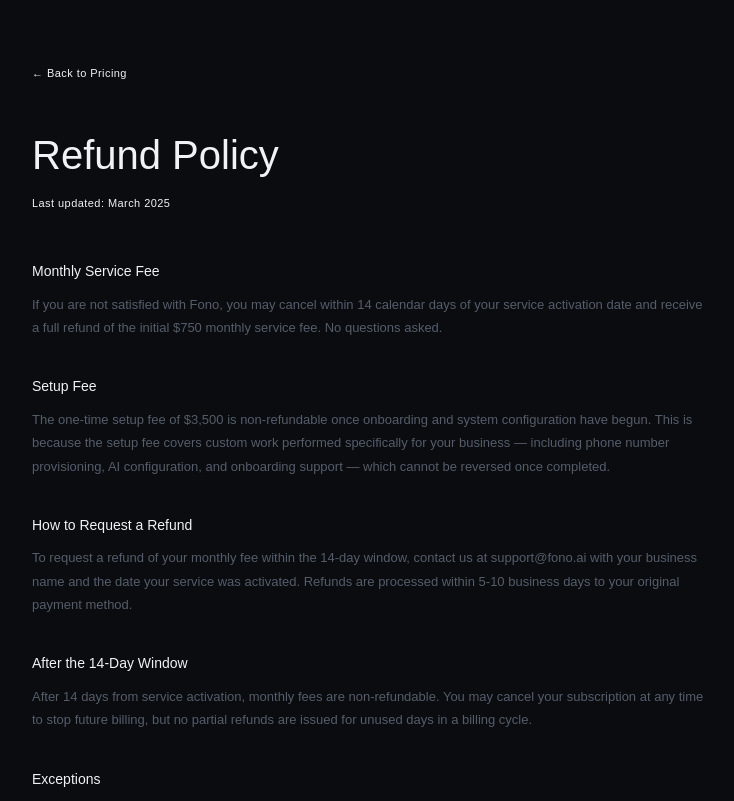
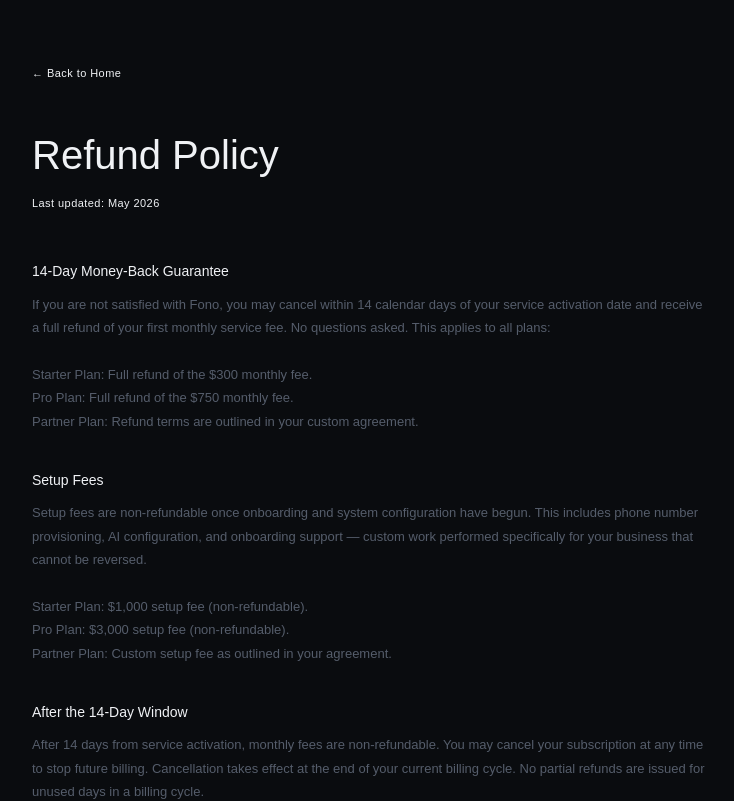
Before and after one commit to mercedes-3/fono-dashboard, a React (Vite) app: page /refund in a window 1280 px wide. Shown: the top 801 px of the page, without its empty margins (268-1002 px from the left). Built offline with nearby package versions, Linux system fonts and the light colour scheme.

Commit message:
Update Refund.jsx

```diff
--- a/src/pages/Refund.jsx
+++ b/src/pages/Refund.jsx
@@ -4,20 +4,25 @@
   return (
     <div style={{ minHeight: '100vh', background: 'var(--black)', fontFamily: 'var(--font)', color: 'var(--text)', padding: '60px 40px' }}>
       <div style={{ maxWidth: 680, margin: '0 auto' }}>
-        <Link to="/pricing" style={{ fontSize: 11, color: 'var(--text-4)', letterSpacing: '0.04em', display: 'inline-flex', alignItems: 'center', gap: 6, marginBottom: 40 }}>← Back to Pricing</Link>
+        <Link to="/" style={{ fontSize: 11, color: 'var(--text-4)', letterSpacing: '0.04em', display: 'inline-flex', alignItems: 'center', gap: 6, marginBottom: 40, textDecoration: 'none' }}>← Back to Home</Link>
         <div style={{ fontFamily: 'var(--font-display)', fontSize: 40, fontWeight: 300, color: 'var(--text)', marginBottom: 8 }}>Refund Policy</div>
-        <div style={{ fontSize: 11, color: 'var(--text-4)', marginBottom: 48, letterSpacing: '0.04em' }}>Last updated: March 2025</div>
+        <div style={{ fontSize: 11, color: 'var(--text-4)', marginBottom: 48, letterSpacing: '0.04em' }}>Last updated: May 2026</div>
+        {[
+          ['14-Day Money-Back Guarantee', 'If you are not satisfied with Fono, you may cancel within 14 calendar days of your service activation date and receive a full refund of your first monthly service fee. No questions asked. This applies to all plans:\n\nStarter Plan: Full refund of the $300 monthly fee.\nPro Plan: Full refund of the $750 monthly fee.\nPartner Plan: Refund terms are outlined in your custom agreement.'],
 
-        {[
-          ['Monthly Service Fee', 'If you are not satisfied with Fono, you may cancel within 14 calendar days of your service activation date and receive a full refund of the initial $750 monthly service fee. No questions asked.'],
-          ['Setup Fee', 'The one-time setup fee of $3,500 is non-refundable once onboarding and system configuration have begun. This is because the setup fee covers custom work performed specifically for your business — including phone number provisioning, AI configuration, and onboarding support — which cannot be reversed once completed.'],
-          ['How to Request a Refund', 'To request a refund of your monthly fee within the 14-day window, contact us at support@fono.ai with your business name and the date your service was activated. Refunds are processed within 5-10 business days to your original payment method.'],
-          ['After the 14-Day Window', 'After 14 days from service activation, monthly fees are non-refundable. You may cancel your subscription at any time to stop future billing, but no partial refunds are issued for unused days in a billing cycle.'],
-          ['Exceptions', 'Refunds outside of this policy may be considered on a case-by-case basis at our sole discretion. Contact support@fono.ai to discuss your situation.'],
+          ['Setup Fees', 'Setup fees are non-refundable once onboarding and system configuration have begun. This includes phone number provisioning, AI configuration, and onboarding support — custom work performed specifically for your business that cannot be reversed.\n\nStarter Plan: $1,000 setup fee (non-refundable).\nPro Plan: $3,000 setup fee (non-refundable).\nPartner Plan: Custom setup fee as outlined in your agreement.'],
+
+          ['After the 14-Day Window', 'After 14 days from service activation, monthly fees are non-refundable. You may cancel your subscription at any time to stop future billing. Cancellation takes effect at the end of your current billing cycle. No partial refunds are issued for unused days in a billing cycle.'],
+
+          ['How to Request a Refund', 'To request a refund within the 14-day window, contact us at mercedes@3on3scalez.com with your business name and the date your service was activated. Refunds are processed within 5-10 business days to your original payment method via Stripe.'],
+
+          ['Exceptions', 'Refunds outside of this policy may be considered on a case-by-case basis at our sole discretion. Contact mercedes@3on3scalez.com to discuss your situation.'],
+
+          ['Contact', 'For refund requests or billing questions:\n\nmercedes@3on3scalez.com\n(210) 672-0944\n\n3ON3 LLC\nEl Paso, TX'],
         ].map(([title, body]) => (
           <div key={title} style={{ marginBottom: 36 }}>
             <div style={{ fontSize: 14, fontWeight: 500, color: 'var(--text)', marginBottom: 10 }}>{title}</div>
-            <div style={{ fontSize: 13, color: 'var(--text-3)', lineHeight: 1.8 }}>{body}</div>
+            <div style={{ fontSize: 13, color: 'var(--text-3)', lineHeight: 1.8, whiteSpace: 'pre-line' }}>{body}</div>
           </div>
         ))}
       </div>
```
